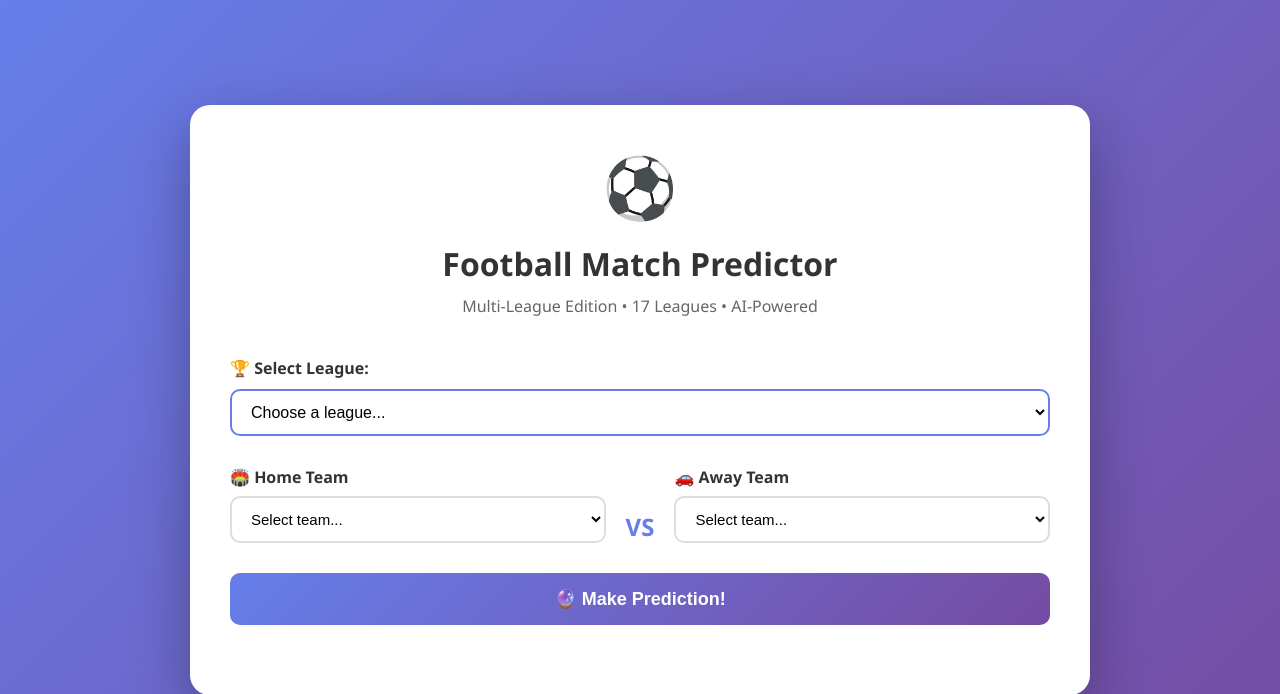
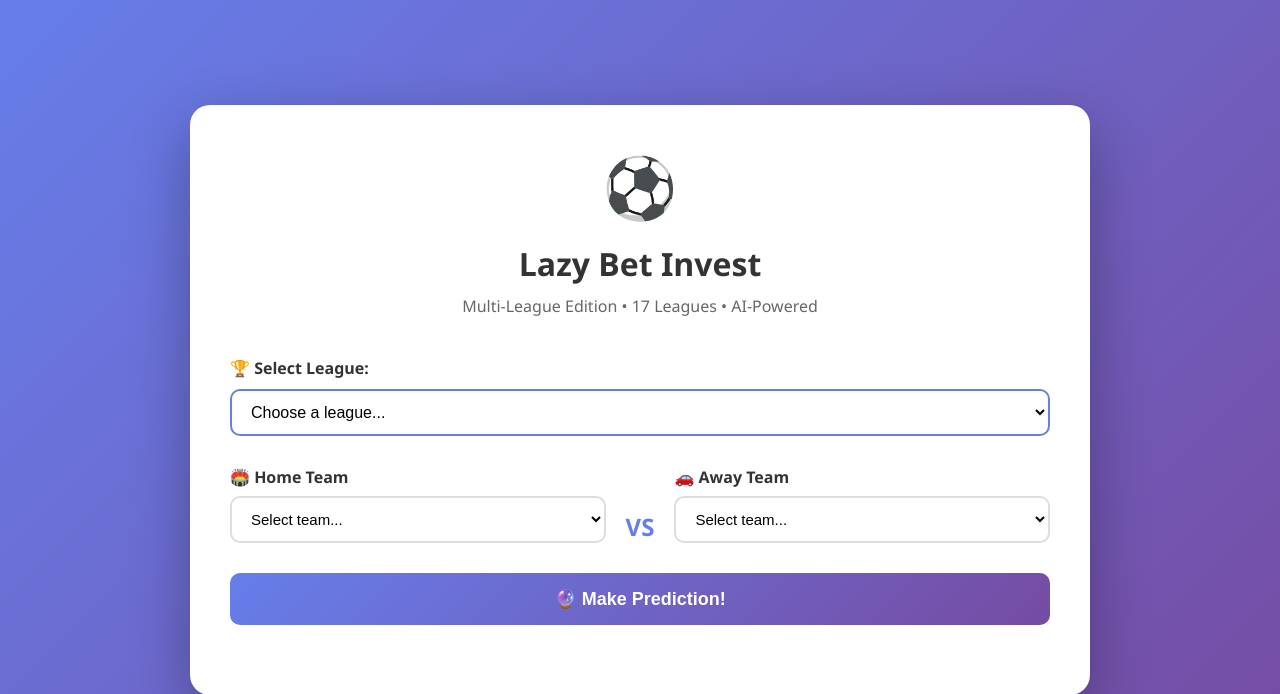
Before and after one commit to shaykebaznahar/multi_league_predictor, a Flask app: page / in a window 1280 px wide. Shown: the top 694 px of the page. Run offline with Flask 3, Linux system fonts and the light colour scheme; data that the repository does not hold is empty; parts of the project's set-up code (start-up, migrations or seed data) failed here and were passed over.

Commit message:
Update index_multi_league.html

```diff
--- a/templates/index_multi_league.html
+++ b/templates/index_multi_league.html
@@ -313,7 +313,7 @@
     <div class="container">
         <header>
             <div class="logo">⚽</div>
-            <h1>Football Match Predictor</h1>
+            <h1>Lazy Bet Invest</h1>
             <p class="subtitle">Multi-League Edition • 17 Leagues • AI-Powered</p>
         </header>
 
```
